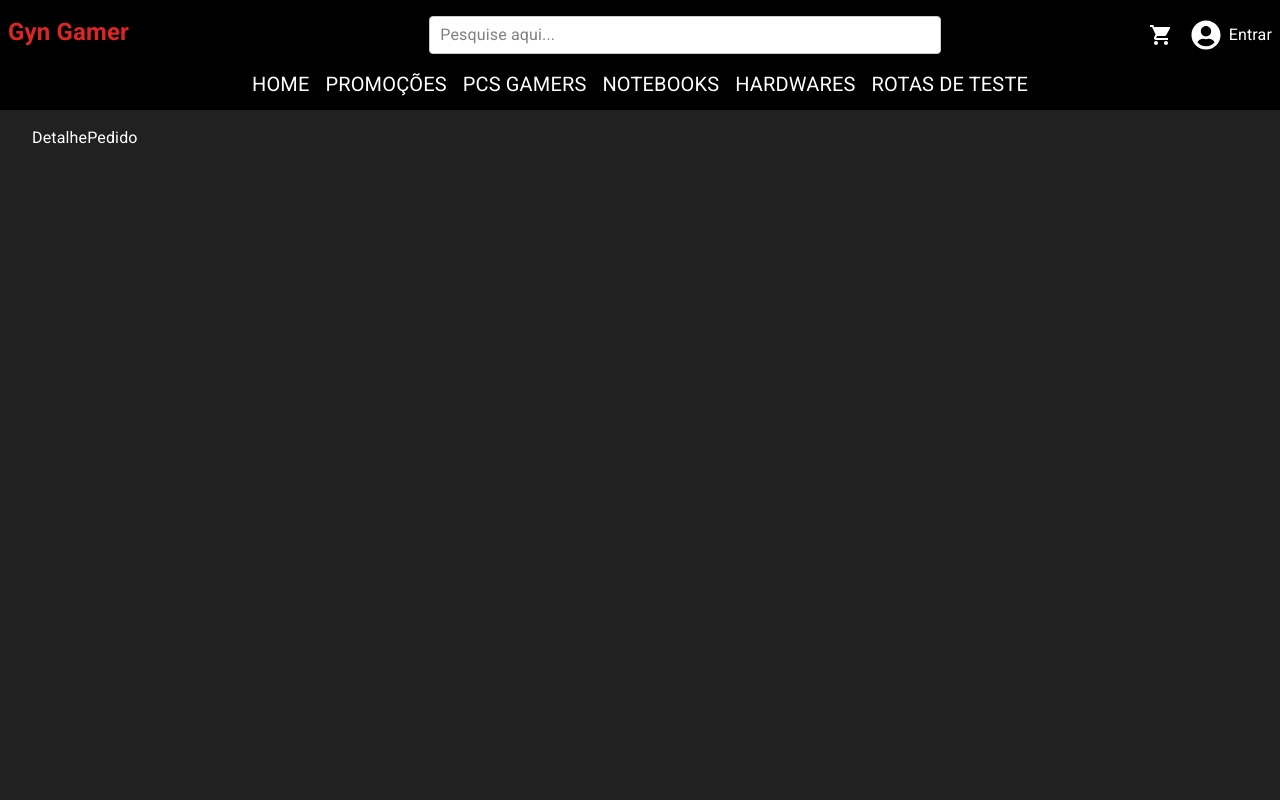
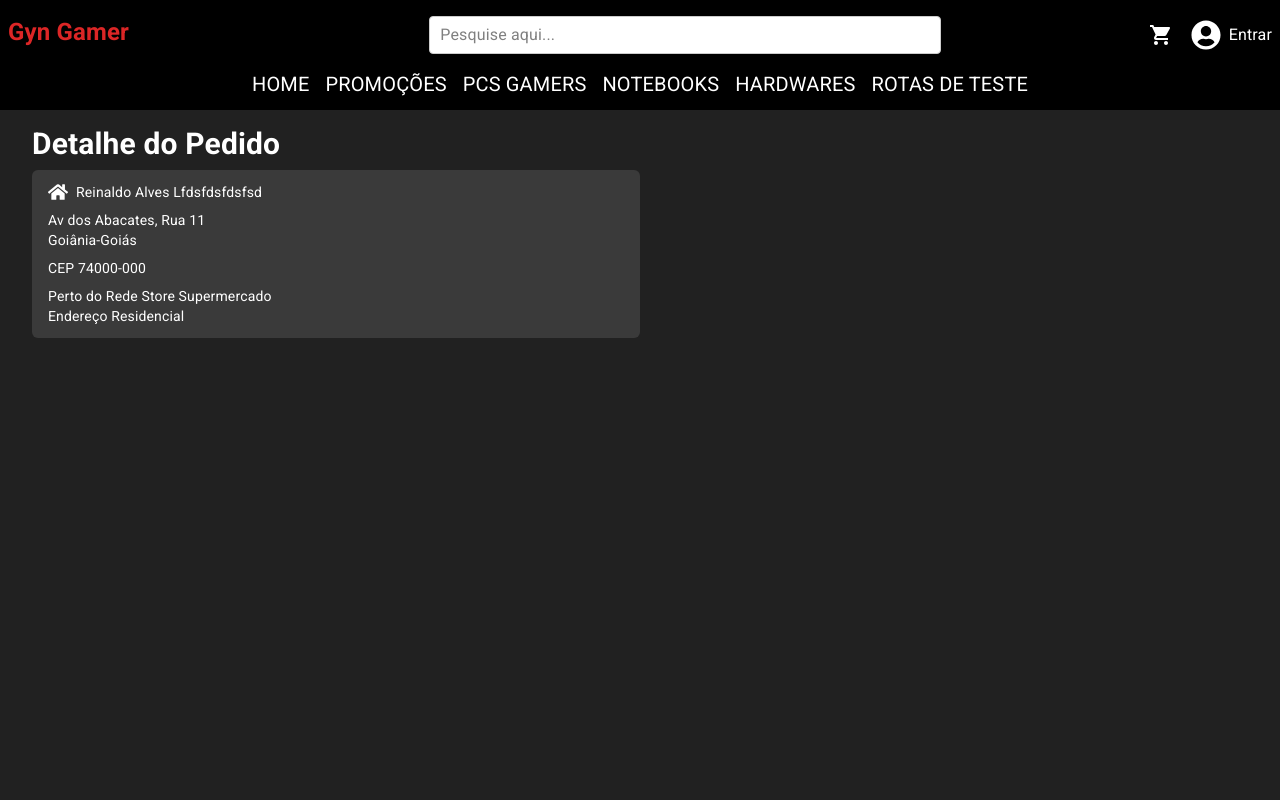
Before and after one commit to Rein4ldoAlv3s/gyn-gamer, a React (Vite) app: page /detalhe-pedido in a window 1280 px wide. Shown: the top 800 px of the page. Built offline with nearby package versions, Linux system fonts and the light colour scheme.

Commit message:
card Pedido

```diff
--- a/src/components/DetalhePedido.tsx
+++ b/src/components/DetalhePedido.tsx
@@ -1,8 +1,52 @@
 import React from 'react'
+import { FaHome } from 'react-icons/fa'
 
 const DetalhePedido = () => {
     return (
-        <div>DetalhePedido</div>
+        <div>
+            <h1 className="flex justify-start text-3xl font-bold text-customWhite ">
+                Detalhe do Pedido
+            </h1>
+            <div>
+                <div className="w-1/2">
+                    <div className='mt-2 flex justify-between bg-customGrayHover rounded-md text-sm'>
+                        <div className='py-3 px-2 flex'>
+                            {/* checkbox para selecionar endereço de entrega*/}
+
+                            {/* dados endereço de entrega */}
+                            <div className='px-2'>
+                                <div className='flex items-center'>
+                                    <FaHome size={20} className='mr-2 text-white ' />
+                                    <span>Reinaldo Alves Lfdsfdsfdsfsd</span>
+                                </div>
+
+                                <div className='mt-2'>
+                                    <span>Av dos Abacates, Rua 11</span>
+                                </div>
+
+                                <div>
+                                    <span>Goiânia-Goiás</span>
+                                </div>
+
+                                <div className='mt-2'>
+                                    <span>CEP 74000-000</span>
+                                </div>
+
+                                <div className='mt-2'>
+                                    <span>Perto do Rede Store Supermercado</span>
+                                </div>
+
+                                <div>
+                                    <span>Endereço Residencial</span>
+                                </div>
+                            </div>
+
+                        </div>
+
+                    </div>
+                </div>
+            </div>
+        </div>
     )
 }
 
--- a/src/components/PagamentoEscolhido.tsx
+++ b/src/components/PagamentoEscolhido.tsx
@@ -53,13 +53,13 @@ const PagamentoEscolhido = () => {
 
     return (
         <div>
-            <div>
+            <div className='w-1/2'>
                 {id === "1" &&
                     <div>
                         <h1 className='text-xl'>Utilize o QRCode ou a URL para pagamento do Pix</h1>
                         <div className='mt-3'>
                             <h1>Pix por QRCode:</h1>
-                            <img className='w-1/4 mt-2'
+                            <img className='w-1/2 mt-2'
                                 src="https://peahimoda.wordpress.com/wp-content/uploads/2013/08/cc3b3digo-qr.jpg"
                                 alt=""
                             />
@@ -82,12 +82,17 @@ const PagamentoEscolhido = () => {
                         <img
                             src="https://scontent.fudi1-1.fna.fbcdn.net/v/t1.6435-9/69608029_1367304000095537_8154214927234498560_n.png?_nc_cat=108&ccb=1-7&_nc_sid=127cfc&_nc_eui2=AeHFcL-Tprz8tkXnGb-CIWIillfOJOwZAW-WV84k7BkBbxAc6wVVpzYk0MPBESBe586o-ZjKLTo8vzP_XnGchqMz&_nc_ohc=il2slloa1T4Q7kNvgHGIR3w&_nc_oc=AdiMULsJ0HheKGZ7Qm8zjlHJ62OtrMSu285kXUTMoGOAmwGRCZ_mB9Ys_eT3aqiDiB0&_nc_zt=23&_nc_ht=scontent.fudi1-1.fna&_nc_gid=AjBHuZeCCOP8qgWfI3NNE5A&oh=00_AYGvrmAfOoKiH7ERIKgmNK6rNK45kNTSwNQkpqTC3plD9Q&oe=67F79857"
                             alt=""
-                            className='w-1/2 mt-3'
+                            className='mt-3'
                         />
                     </div>
                 }
-                <div className='mt-5'>
-                    <Link to="/escolha-pagamento" className='bg-customGrayHover text-white text-center py-2 px-4 rounded-full hover:bg-gray-500 w-56'>Voltar</Link>
+                <div className='mt-5 flex justify-between'>
+                    <div>
+                        <Link to="/escolha-pagamento" className='bg-customGrayHover text-white text-center py-2 px-4 rounded-full hover:bg-gray-500 w-56'>Voltar</Link>
+                    </div>
+                    <div>
+                        <Link to="/detalhe-pedido" className='bg-customGrayHover text-white text-center py-2 px-4 rounded-full hover:bg-gray-500 w-56'>Próximo</Link>
+                    </div>
                 </div>
             </div>
         </div>
```
